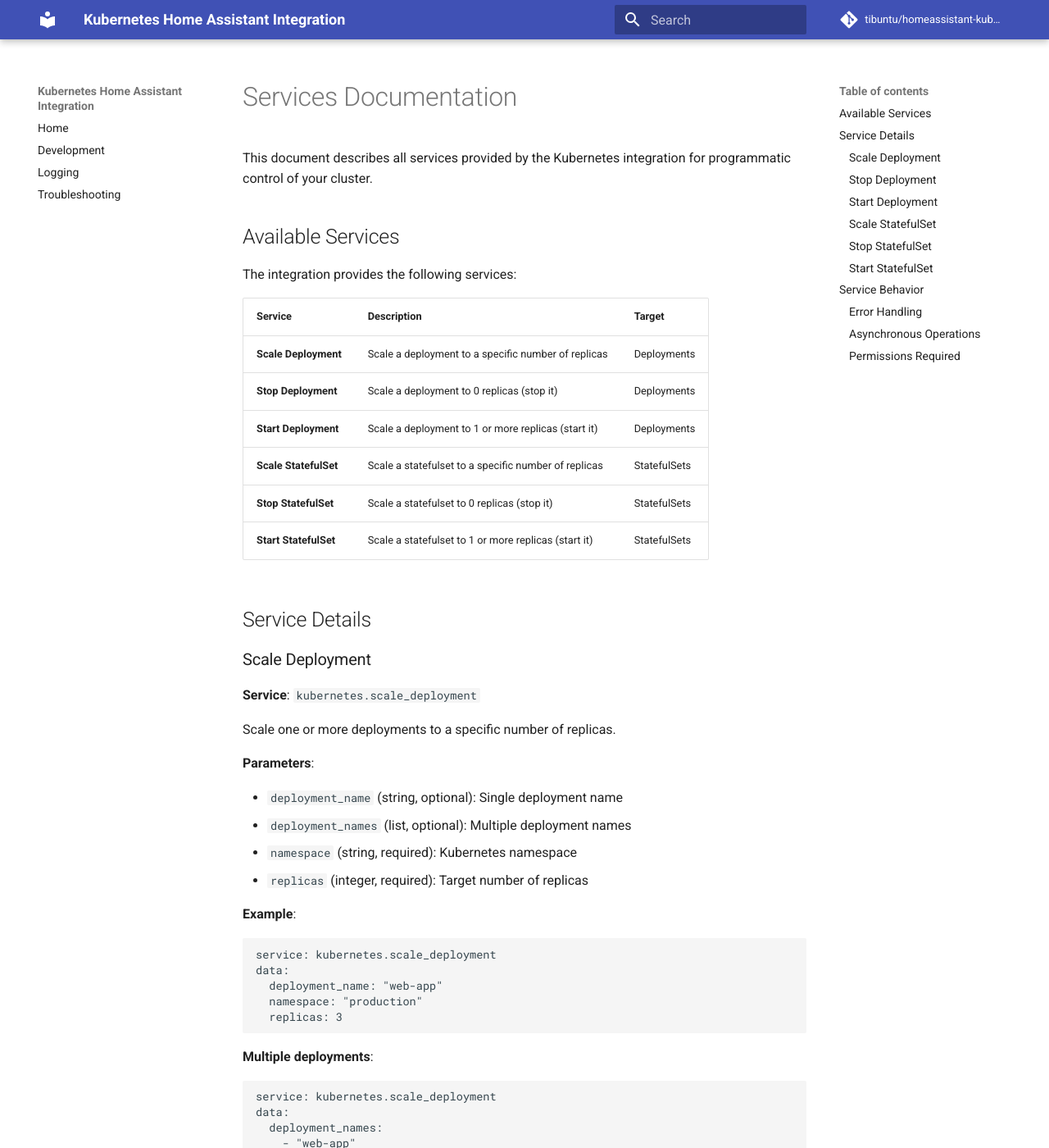
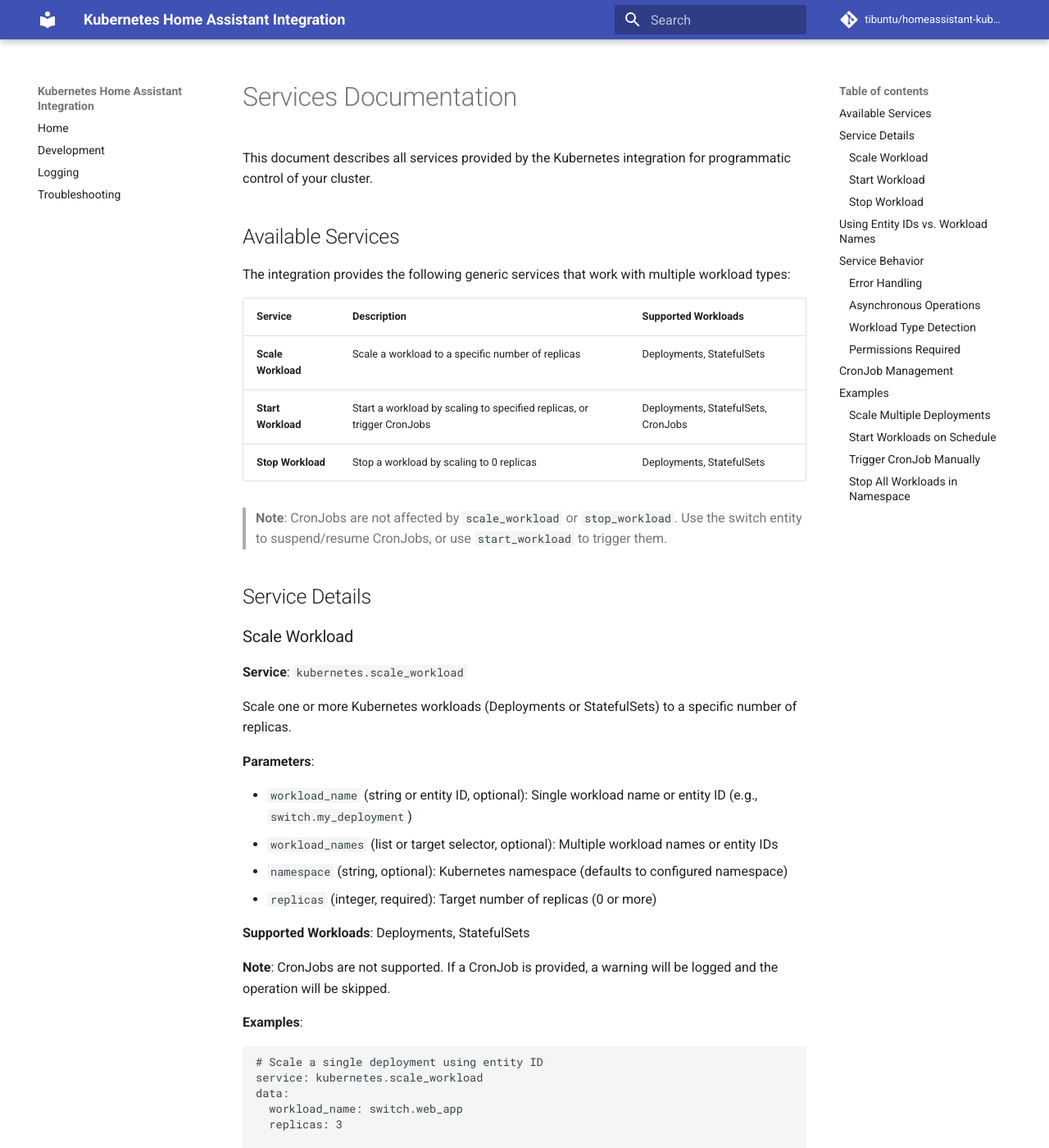
Before and after one commit to tibuntu/homeassistant-kubernetes, an MkDocs documentation site: the page built from docs/SERVICES.md, in a window 1280 px wide and 1400 px high. Shown: the whole window at 82% size. Built offline with MkDocs 1.6.1 and Material for MkDocs 9.7.7, drawn with Linux system fonts in a browser that asks for light colours; comment, search, counter and statistics services are not loaded; some of the changed text lies outside the part shown.

Commit message:
refactor: consolidate Kubernetes service operations under a unified workload model
- Replaced individual deployment, statefulset, and cronjob service operations with a generic workload service model.
- Updated service names and parameters to reflect the new unified approach, including `scale_workload`, `start_workload`, and `stop_workload`.
- Adjusted documentation and examples to align with the new service structure.
- Enhanced service handling for workload types, ensuring proper logging and error management for unsupported operations.

Issue: #61

````diff
--- a/docs/SERVICES.md
+++ b/docs/SERVICES.md
@@ -4,158 +4,170 @@
 
 ## Available Services
 
-The integration provides the following services:
+The integration provides the following generic services that work with multiple workload types:
 
-| Service | Description | Target |
-|---------|-------------|---------|
-| **Scale Deployment** | Scale a deployment to a specific number of replicas | Deployments |
-| **Stop Deployment** | Scale a deployment to 0 replicas (stop it) | Deployments |
-| **Start Deployment** | Scale a deployment to 1 or more replicas (start it) | Deployments |
-| **Scale StatefulSet** | Scale a statefulset to a specific number of replicas | StatefulSets |
-| **Stop StatefulSet** | Scale a statefulset to 0 replicas (stop it) | StatefulSets |
-| **Start StatefulSet** | Scale a statefulset to 1 or more replicas (start it) | StatefulSets |
+| Service | Description | Supported Workloads |
+|---------|-------------|---------------------|
+| **Scale Workload** | Scale a workload to a specific number of replicas | Deployments, StatefulSets |
+| **Start Workload** | Start a workload by scaling to specified replicas, or trigger CronJobs | Deployments, StatefulSets, CronJobs |
+| **Stop Workload** | Stop a workload by scaling to 0 replicas | Deployments, StatefulSets |
+
+> **Note**: CronJobs are not affected by `scale_workload` or `stop_workload`. Use the switch entity to suspend/resume CronJobs, or use `start_workload` to trigger them.
 
 ## Service Details
 
-### Scale Deployment
+### Scale Workload
 
-**Service**: `kubernetes.scale_deployment`
+**Service**: `kubernetes.scale_workload`
 
-Scale one or more deployments to a specific number of replicas.
+Scale one or more Kubernetes workloads (Deployments or StatefulSets) to a specific number of replicas.
 
 **Parameters**:
 
-- `deployment_name` (string, optional): Single deployment name
-- `deployment_names` (list, optional): Multiple deployment names
-- `namespace` (string, required): Kubernetes namespace
-- `replicas` (integer, required): Target number of replicas
+- `workload_name` (string or entity ID, optional): Single workload name or entity ID (e.g., `switch.my_deployment`)
+- `workload_names` (list or target selector, optional): Multiple workload names or entity IDs
+- `namespace` (string, optional): Kubernetes namespace (defaults to configured namespace)
+- `replicas` (integer, required): Target number of replicas (0 or more)
 
-**Example**:
+**Supported Workloads**: Deployments, StatefulSets
+
+**Note**: CronJobs are not supported. If a CronJob is provided, a warning will be logged and the operation will be skipped.
+
+**Examples**:
 
 ```yaml
-service: kubernetes.scale_deployment
+# Scale a single deployment using entity ID
+service: kubernetes.scale_workload
 data:
-  deployment_name: "web-app"
-  namespace: "production"
+  workload_name: switch.web_app
   replicas: 3
+
+# Scale multiple workloads
+service: kubernetes.scale_workload
+data:
+  workload_names:
+    - switch.web_app
+    - switch.api_server
+  replicas: 2
+  namespace: production
+
+# Scale using direct workload name
+service: kubernetes.scale_workload
+data:
+  workload_name: web-app
+  namespace: production
+  replicas: 5
 ```
 
-**Multiple deployments**:
+### Start Workload
 
-```yaml
-service: kubernetes.scale_deployment
-data:
-  deployment_names:
-    - "web-app"
-    - "api-server"
-  namespace: "production"
-  replicas: 2
-```
+**Service**: `kubernetes.start_workload`
 
-### Stop Deployment
-
-**Service**: `kubernetes.stop_deployment`
-
-Scale one or more deployments to 0 replicas (effectively stopping them).
+Start one or more Kubernetes workloads by scaling them to the specified number of replicas, or trigger CronJobs (creates a job immediately).
 
 **Parameters**:
 
-- `deployment_name` (string, optional): Single deployment name
-- `deployment_names` (list, optional): Multiple deployment names
-- `namespace` (string, required): Kubernetes namespace
+- `workload_name` (string or entity ID, optional): Single workload name or entity ID (e.g., `switch.my_deployment`)
+- `workload_names` (list or target selector, optional): Multiple workload names or entity IDs
+- `namespace` (string, optional): Kubernetes namespace (defaults to configured namespace)
+- `replicas` (integer, optional): Number of replicas for Deployments/StatefulSets (default: 1, ignored for CronJobs)
 
-**Example**:
+**Supported Workloads**:
+- **Deployments**: Scales to the specified number of replicas
+- **StatefulSets**: Scales to the specified number of replicas
+- **CronJobs**: Triggers the CronJob immediately (creates a job from the CronJob template)
+
+**Examples**:
 
 ```yaml
-service: kubernetes.stop_deployment
+# Start a deployment with 2 replicas
+service: kubernetes.start_workload
 data:
-  deployment_names:
-    - "development-api"
-    - "staging-api"
-  namespace: "development"
+  workload_name: switch.web_app
+  replicas: 2
+
+# Trigger a CronJob
+service: kubernetes.start_workload
+data:
+  workload_name: switch.backup_job
+  # replicas parameter is ignored for CronJobs
+
+# Start multiple StatefulSets
+service: kubernetes.start_workload
+data:
+  workload_names:
+    - switch.database_primary
+    - switch.database_replica
+  replicas: 1
+  namespace: database
 ```
 
-### Start Deployment
+### Stop Workload
 
-**Service**: `kubernetes.start_deployment`
+**Service**: `kubernetes.stop_workload`
 
-Scale one or more deployments to 1 or more replicas (starting them).
+Stop one or more Kubernetes workloads by scaling them to 0 replicas (Deployments/StatefulSets only).
 
 **Parameters**:
 
-- `deployment_name` (string, optional): Single deployment name
-- `deployment_names` (list, optional): Multiple deployment names
-- `namespace` (string, required): Kubernetes namespace
-- `replicas` (integer, optional): Number of replicas (default: 1)
+- `workload_name` (string or entity ID, optional): Single workload name or entity ID (e.g., `switch.my_deployment`)
+- `workload_names` (list or target selector, optional): Multiple workload names or entity IDs
+- `namespace` (string, optional): Kubernetes namespace (defaults to configured namespace)
 
-**Example**:
+**Supported Workloads**: Deployments, StatefulSets
+
+**Note**: CronJobs are not affected by this service. To suspend a CronJob, use the switch entity (`switch.turn_off` on the CronJob switch).
+
+**Examples**:
 
 ```yaml
-service: kubernetes.start_deployment
+# Stop a single deployment
+service: kubernetes.stop_workload
 data:
-  deployment_name: "web-app"
-  namespace: "production"
-  replicas: 2
+  workload_name: switch.web_app
+
+# Stop multiple workloads
+service: kubernetes.stop_workload
+data:
+  workload_names:
+    - switch.development_api
+    - switch.staging_api
+  namespace: development
 ```
 
-### Scale StatefulSet
+## Using Entity IDs vs. Workload Names
 
-**Service**: `kubernetes.scale_statefulset`
+The services accept both entity IDs and direct workload names:
 
-Scale one or more statefulsets to a specific number of replicas.
-
-**Parameters**:
-
-- `statefulset_name` (string, optional): Single statefulset name
-- `statefulset_names` (list, optional): Multiple statefulset names
-- `namespace` (string, required): Kubernetes namespace
-- `replicas` (integer, required): Target number of replicas
-
-**Example**:
-
+**Entity IDs** (recommended for UI usage):
 ```yaml
-service: kubernetes.scale_statefulset
-data:
-  statefulset_names:
-    - "database-primary"
-    - "database-replica"
-  namespace: "database"
-  replicas: 1
+workload_name: switch.web_app
+# or
+workload_names:
+  - switch.web_app
+  - switch.api_server
 ```
 
-### Stop StatefulSet
+**Direct Names** (for programmatic usage):
+```yaml
+workload_name: web-app
+# or
+workload_names:
+  - web-app
+  - api-server
+```
 
-**Service**: `kubernetes.stop_statefulset`
-
-Scale one or more statefulsets to 0 replicas.
-
-**Parameters**:
-
-- `statefulset_name` (string, optional): Single statefulset name
-- `statefulset_names` (list, optional): Multiple statefulset names
-- `namespace` (string, required): Kubernetes namespace
-
-### Start StatefulSet
-
-**Service**: `kubernetes.start_statefulset`
-
-Scale one or more statefulsets to 1 or more replicas.
-
-**Parameters**:
-
-- `statefulset_name` (string, optional): Single statefulset name
-- `statefulset_names` (list, optional): Multiple statefulset names
-- `namespace` (string, required): Kubernetes namespace
-- `replicas` (integer, optional): Number of replicas (default: 1)
+When using entity IDs, the service automatically extracts the workload name, namespace, and workload type from the entity attributes.
 
 ## Service Behavior
 
 ### Error Handling
 
 - Services validate that the target namespace exists
-- Services check that the specified deployments/statefulsets exist
+- Services check that the specified workloads exist
 - Failed operations return detailed error messages
 - Partial failures are reported for multi-resource operations
+- CronJobs provided to `scale_workload` or `stop_workload` are ignored with a warning
 
 ### Asynchronous Operations
 
@@ -164,12 +176,107 @@
 - Use the entity states to monitor the actual scaling progress
 - Configure `scale_verification_timeout` to adjust how long to wait for operations
 
+### Workload Type Detection
+
+The services automatically detect the workload type from entity attributes:
+- If an entity ID is provided (e.g., `switch.web_app`), the service reads the `workload_type` attribute
+- If a direct name is provided, the service attempts to determine the type from the entity registry
+- CronJobs are automatically handled differently (triggered instead of scaled)
+
 ### Permissions Required
 
 Services require the following Kubernetes RBAC permissions:
 
-- `deployments`: `get`, `list`, `patch` (for scaling)
-- `statefulsets`: `get`, `list`, `patch` (for scaling)
+**For Deployments and StatefulSets**:
+- `apps/deployments`: `get`, `list`, `patch` (for scaling)
+- `apps/statefulsets`: `get`, `list`, `patch` (for scaling)
+
+**For CronJobs**:
+- `batch/cronjobs`: `get`, `list`, `watch`, `patch`
+- `batch/jobs`: `get`, `list`, `watch`, `create`
+
+**General**:
 - Access to the target namespaces
 
-See the [Setup Guide](SETUP.md) for detailed RBAC configuration.
+See the [Setup Guide](SETUP.md) and [RBAC Reference](RBAC.md) for detailed RBAC configuration.
+
+## CronJob Management
+
+For CronJobs, the services work as follows:
+
+- **`start_workload`**: Triggers the CronJob immediately (creates a job from the CronJob template)
+- **`scale_workload`**: Not supported (warning logged, operation skipped)
+- **`stop_workload`**: Not supported (warning logged, operation skipped)
+
+To suspend or resume CronJobs, use the switch entities:
+- Turn the switch **ON** to resume (unsuspend) a CronJob
+- Turn the switch **OFF** to suspend a CronJob
+
+For more information about CronJob management, see the [CronJobs Documentation](CRONJOBS.md).
+
+## Examples
+
+### Scale Multiple Deployments
+
+```yaml
+automation:
+  - alias: "Scale Down During Off Hours"
+    trigger:
+      - platform: time
+        at: "22:00:00"
+    action:
+      service: kubernetes.scale_workload
+      data:
+        workload_names:
+          - switch.web_app
+          - switch.api_server
+        replicas: 1
+        namespace: production
+```
+
+### Start Workloads on Schedule
+
+```yaml
+automation:
+  - alias: "Start Services in Morning"
+    trigger:
+      - platform: time
+        at: "08:00:00"
+    action:
+      service: kubernetes.start_workload
+      data:
+        workload_names:
+          - switch.web_app
+          - switch.database
+        replicas: 3
+```
+
+### Trigger CronJob Manually
+
+```yaml
+automation:
+  - alias: "Manual Backup Trigger"
+    trigger:
+      - platform: event
+        event_type: manual_backup_requested
+    action:
+      service: kubernetes.start_workload
+      data:
+        workload_name: switch.backup_job
+        namespace: production
+```
+
+### Stop All Workloads in Namespace
+
+```yaml
+script:
+  stop_all_workloads:
+    sequence:
+      - service: kubernetes.stop_workload
+        data:
+          workload_names:
+            - switch.app1
+            - switch.app2
+            - switch.app3
+          namespace: staging
+```
````
Also changed, not shown: docs/CRONJOBS.md (+82 -95 lines), docs/EXAMPLES.md (+48 -48 lines), 7 other files.
